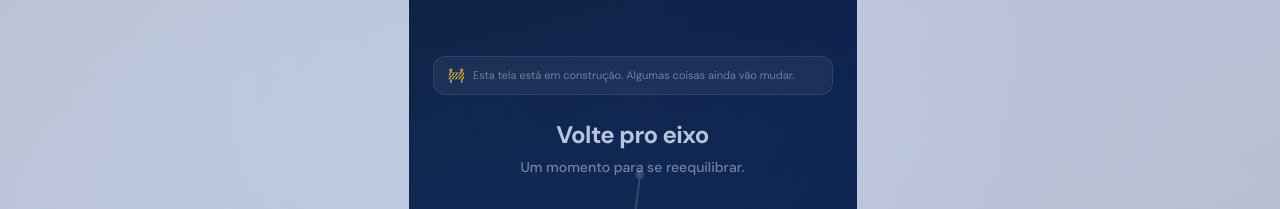
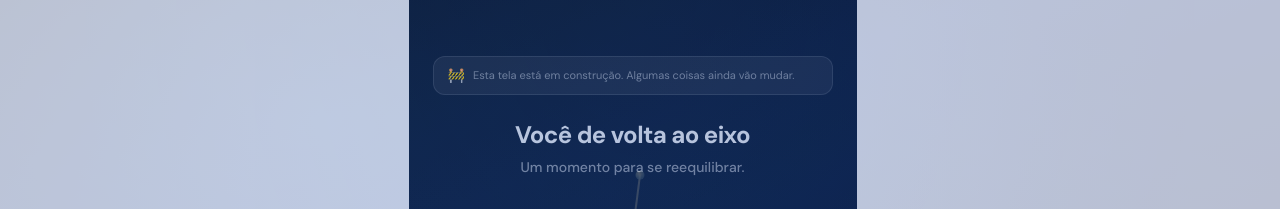
Before and after one commit to filosofiaempreendedora00/pendly, a React (Vite) app: page /equilibrio in a window 1280 px wide. Shown: the top 209 px of the page. Built offline with nearby package versions, Linux system fonts and the light colour scheme; the HTML template or start-up script is replaced by a standard one.

Commit message:
copy: título 'Você de volta ao eixo'
Co-Authored-By: Claude Sonnet 4.5 <noreply@anthropic.com>

```diff
--- a/src/pages/EquilibrioPage.tsx
+++ b/src/pages/EquilibrioPage.tsx
@@ -229,7 +229,7 @@ const EquilibrioPage = () => {
         {/* Header */}
         <div className="text-center mb-10">
           <h1 className="text-2xl font-bold tracking-tight" style={{ color: 'rgba(255,255,255,0.95)' }}>
-            Volte pro eixo
+            Você de volta ao eixo
           </h1>
           {/* Subtitle — more readable */}
           <p className="text-sm mt-1.5 font-medium" style={{ color: 'rgba(255,255,255,0.55)' }}>
```
